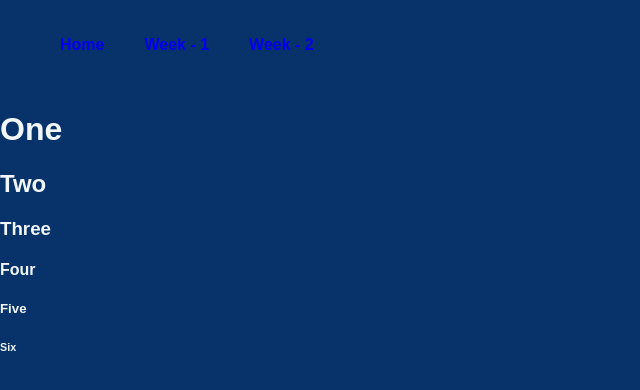
After one commit to trilibi/fouroh8-F2024, a PHP site: page /Week_2/week2.html in a window 1280 px wide. The commit adds this page. Shown: the top 390 px of the page, without its empty margins (0-640 px from the left). Run offline with PHP 8.4, Linux system fonts and the light colour scheme.

Commit message:
Changed up coloring

```diff
--- a/Styles/styles.css
+++ b/Styles/styles.css
@@ -4,33 +4,48 @@
     --purple: #161748;
     --pink: #f95d9b;
     --bluelow: #39a0ca;
+    --font_color: #F1F7F9;
+    --bluedeep: #07326a;
     font-family: "Moderustic", sans-serif;
     font-optical-sizing: auto;
-    font-weight: 480;
+    font-weight: 500;
     font-style: normal;
 
-    color: var(--purple);
+    color: var(--font_color);
     text-decoration: none;
-    background-color: whitesmoke;
+    background-color: var(--bluedeep);
 }
 
 body {
     margin: 0;
 }
 
-
 nav {
-    background-color: aliceblue;
+    background-color: var(--bluedeep);
     display: flex;
+    justify-content: space-between;
+    font-weight: 700;
 }
 
 #nav-bar{
     list-style-type: none;
     display: flex;
+    border-bottom-width: thick;
+    border-color: var(--font_color);
 }
 
 #nav-bar a {
     margin: 20px;
+    text-decoration: none;
+}
+
+a:hover {
+    background-color: lightgrey;
+    border-radius: 5px;
+}
+
+a:visited {
+    color: var(--font_color);
 }
 
 
@@ -38,16 +53,14 @@ nav {
     font-size: 50px;
 }
 
-
-:root a:hover {
-    background-color: lightgrey;
-    border-radius: 5px;
-}
-
-
 #main-content {
     display: flex;
     align-items: center;
     justify-content: center;
     flex-direction: column;
 }
+
+#button1 {
+    margin: auto;
+    text-align: center;
+}
--- a/Week_1/hello.html
+++ b/Week_1/hello.html
@@ -10,7 +10,8 @@
     <nav>
       <ul id="nav-bar">
         <a href="/index.html">Home</a>
-        <a href="hello.html">Homework - 1</a>
+        <a href="hello.html">Week - 1</a>
+        <a href="/Week_2/week2.html">Week - 2</a>
       </ul>
     </nav>
     <div id="main-content">
--- /dev/null
+++ b/Week_2/week2.html
@@ -0,0 +1,29 @@
+<!DOCTYPE html>
+
+<html>
+  <head>
+    <meta charset="utf-8" />
+    <meta http-equiv="X-UA-Compatible" content="IE=edge" />
+    <title>Homework 2</title>
+    <meta name="description" content="" />
+    <meta name="viewport" content="width=device-width, initial-scale=1" />
+    <link rel="stylesheet" href="/Styles/styles.css" />
+  </head>
+  <body>
+    <nav>
+      <ul id="nav-bar">
+        <a href="/index.html">Home</a>
+        <a href="/Week_1/hello.html">Week - 1</a>
+        <a href="week2.html">Week - 2</a>
+      </ul>
+    </nav>
+    <div>
+      <h1>One</h1>
+      <h2>Two</h2>
+      <h3>Three</h3>
+      <h4>Four</h4>
+      <h5>Five</h5>
+      <h6>Six</h6>
+    </div>
+  </body>
+</html>
--- a/index.html
+++ b/index.html
@@ -10,11 +10,12 @@
     <nav>
       <ul id="nav-bar">
         <a href="index.html">Home</a>
-        <a href="Week_1/hello.html">Homework - 1</a>
+        <a href="Week_1/hello.html">Week - 1</a>
+        <a href="/Week_2/week2.html">Week - 2</a>
       </ul>
     </nav>
     <div id="main-content">
-      <h1>This is the body</h1>
+      <h1>Welcome to the Homepage :D</h1>
     </div>
   </body>
 </html>
```
